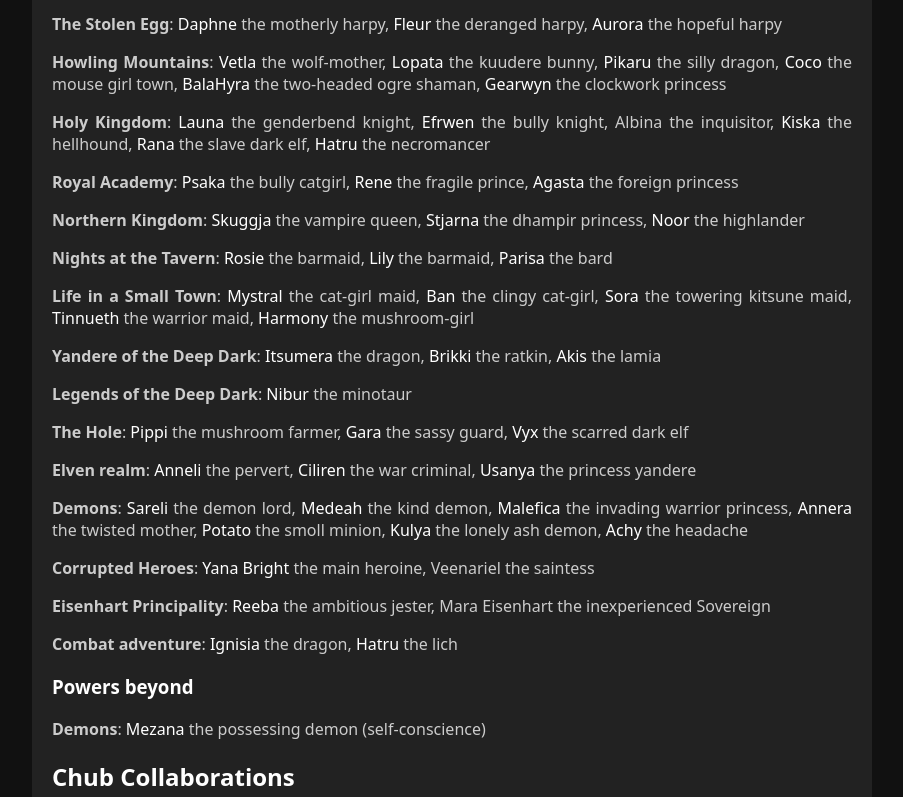
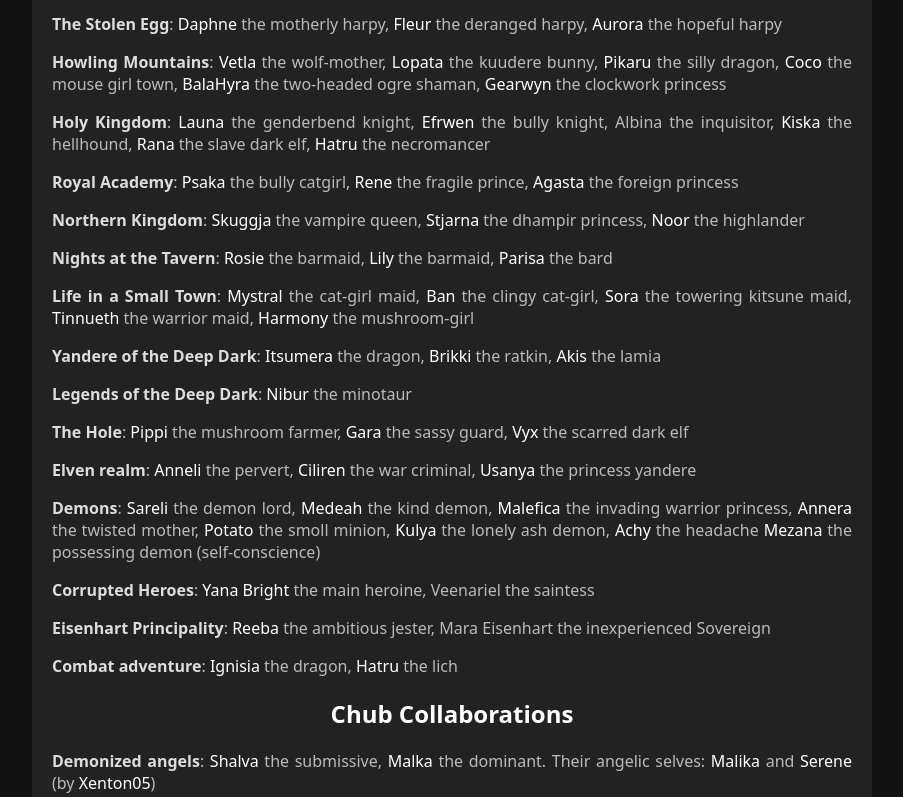
Before and after one commit to armoredwitch/armoredwitch.github.io, a plain HTML site: page index.html in a window 1280 px wide. Shown: the part 751-1548 px from the top of the page, without its empty margins (188-1091 px from the left). Drawn offline with Linux system fonts and the light colour scheme.

```diff
--- a/index.html
+++ b/index.html
@@ -55,17 +55,13 @@
 
       <p><strong>Elven realm</strong>: <a href="characters/Anneli.png">Anneli</a> the pervert, <a href="characters/Ciliren.png">Ciliren</a> the war criminal, <a href="characters/Usanya.png">Usanya</a> the princess yandere</p>
 
-      <p><strong>Demons</strong>: <a href="characters/Sareli.png">Sareli</a> the demon lord, <a href="characters/Medeah.png">Medeah</a> the kind demon, <a href="characters/Malefica.png">Malefica</a> the invading warrior princess, <a href="characters/Annera.png">Annera</a> the twisted mother, <a href="characters/Potato.png">Potato</a> the smoll minion, <a href="characters/Kulya.png">Kulya</a> the lonely ash demon, <a href="characters/Achy.png">Achy</a> the headache</p>
+      <p><strong>Demons</strong>: <a href="characters/Sareli.png">Sareli</a> the demon lord, <a href="characters/Medeah.png">Medeah</a> the kind demon, <a href="characters/Malefica.png">Malefica</a> the invading warrior princess, <a href="characters/Annera.png">Annera</a> the twisted mother, <a href="characters/Potato.png">Potato</a> the smoll minion, <a href="characters/Kulya.png">Kulya</a> the lonely ash demon, <a href="characters/Achy.png">Achy</a> the headache <a href="characters/Mezana.png">Mezana</a> the possessing demon (self-conscience)</p>
 
       <p><strong>Corrupted Heroes</strong>: <a href="characters/Yana.png">Yana Bright</a> the main heroine, Veenariel the saintess</p>
 
       <p><strong>Eisenhart Principality</strong>: <a href="characters/Reeba.png">Reeba</a> the ambitious jester, Mara Eisenhart the inexperienced Sovereign</p>
 
       <p><strong>Combat adventure</strong>: <a href="characters/Ignisia.png">Ignisia</a> the dragon, <a href="characters/Hatru.png">Hatru</a> the lich</p>
-
-      <h3>Powers beyond</h3>
-
-      <p><strong>Demons</strong>: <a href="characters/Mezana.png">Mezana</a> the possessing demon (self-conscience)</p>
 
       <h2>Chub Collaborations</h2>
 
@@ -116,7 +112,6 @@
       <p><strong>Sci-fi</strong>: <a href="sci-fi/Hoshi.png">Hoshi</a> the planetary killer</p>
 
       <p><strong>Whimsical Kingdom</strong>: <a href="characters/Mana.png">Mana</a> the timid pink kitsune, <a href="characters/Sahti.png">Sahti</a> the rock-star butterfly, <a href="characters/Tsunami.png">Tsunami</a> the cat-girl surfer</p>
-
     </article>
   </body>
 </html>
--- a/style.css
+++ b/style.css
@@ -8,8 +8,12 @@
   padding: 20px;
   font-family: Sans;
   background-color: #222; /* dark gray */
-  color: #ccc; /* bright gray */
+  color: #bbb; /* bright gray */
   text-align: justify;
+}
+
+article strong {
+    color: #ddd;
 }
 
 a {
@@ -22,7 +26,8 @@
 }
 
 h1, h2, h3, h4, h5, h6 {
-  color: #fff; /* white */
+    color: #fff; /* white */
+    text-align: center;
 }
 
 code {
```
Also changed, not shown: 1 other file.
